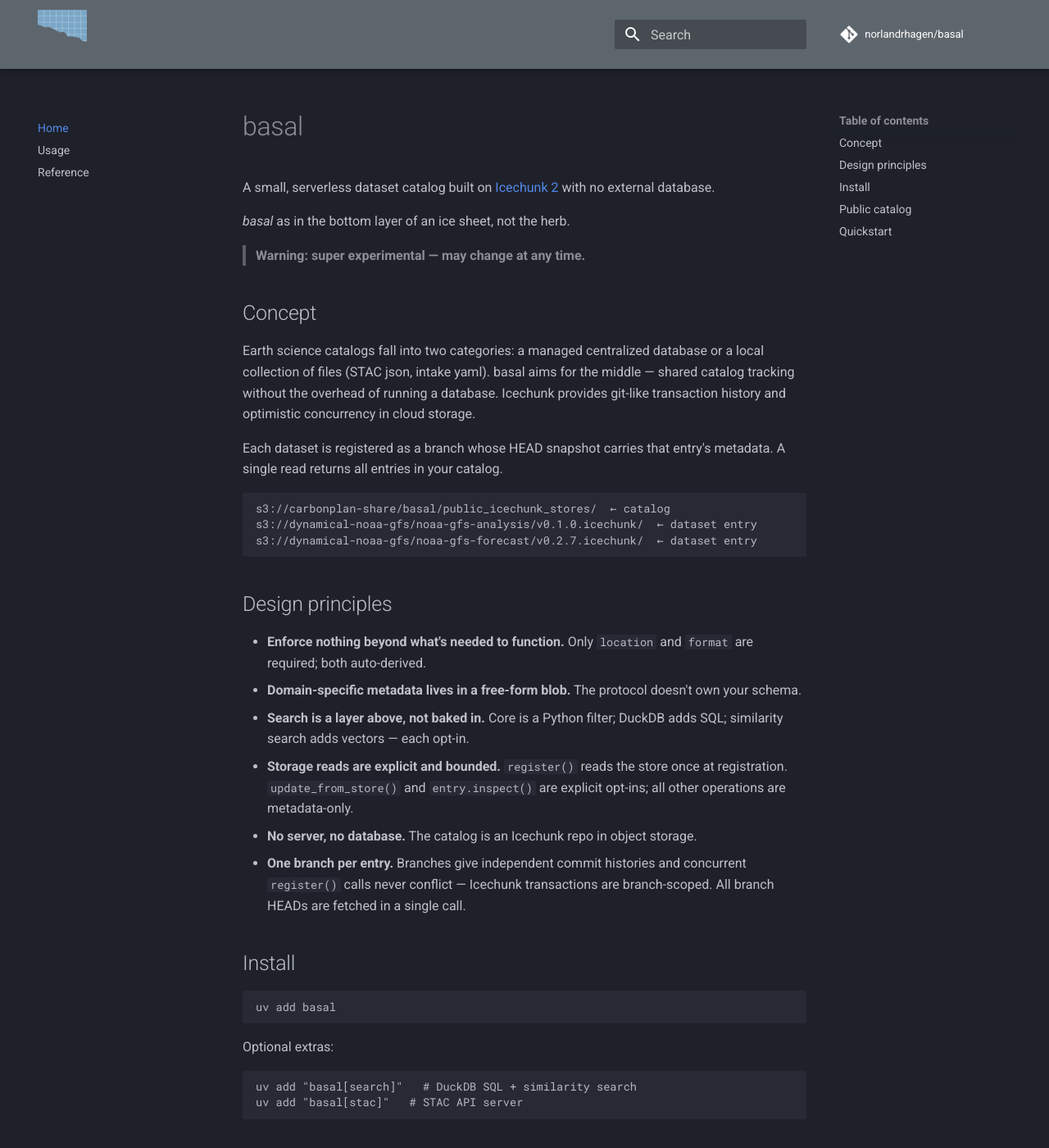
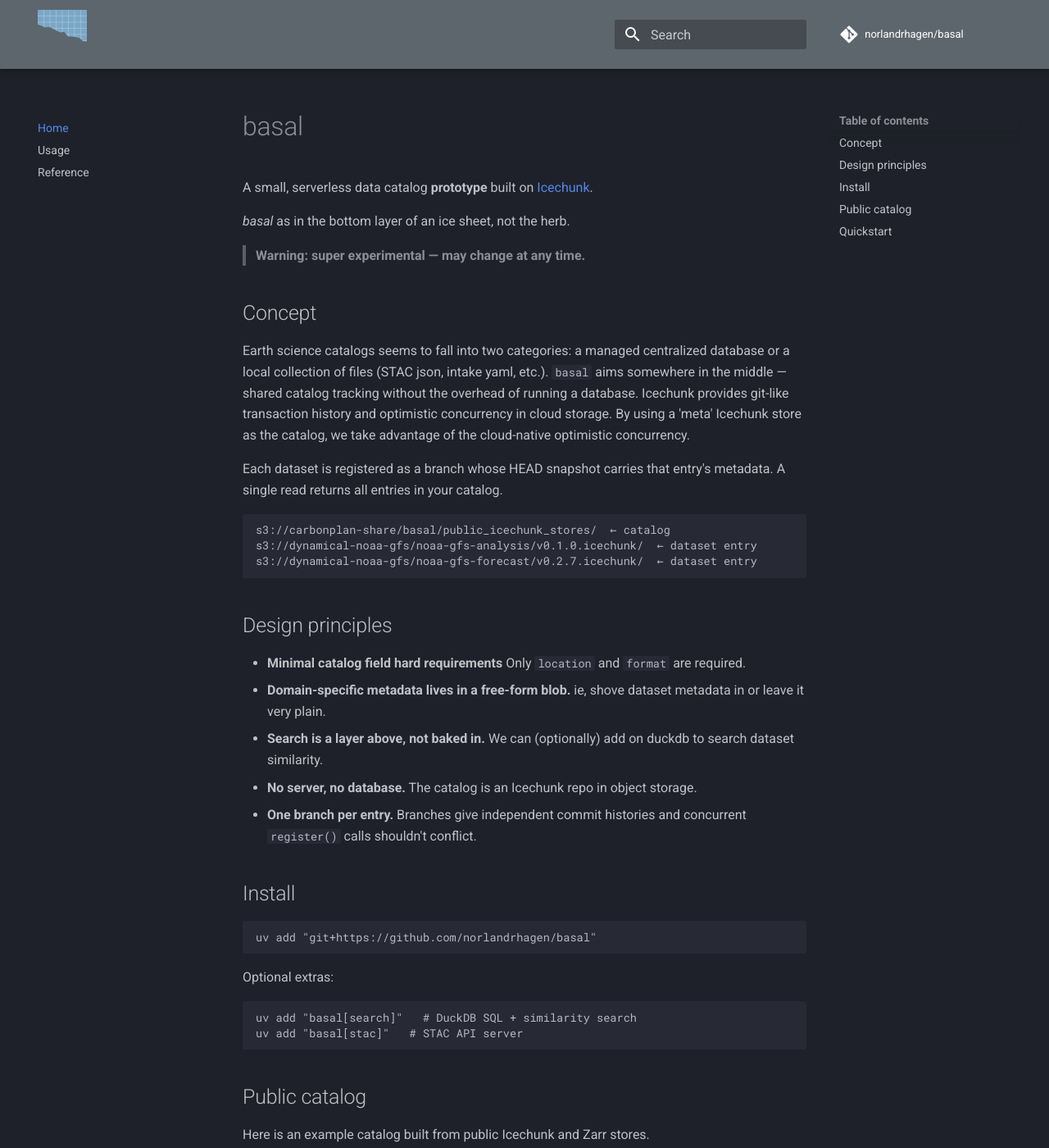
Before and after one commit to norlandrhagen/basal, an MkDocs documentation site: the page built from docs/index.md, in a window 1280 px wide and 1400 px high. Shown: the whole window at 82% size. Built offline with MkDocs 1.6.1 and Material for MkDocs 9.7.7, drawn with Linux system fonts in a browser that asks for light colours; comment, search, counter and statistics services are not loaded; some of the changed text lies outside the part shown.

Commit message:
docs nits

````diff
--- a/docs/index.md
+++ b/docs/index.md
@@ -1,6 +1,6 @@
 # basal
 
-A small, serverless dataset catalog built on [Icechunk 2](https://icechunk.io) with no external database.
+A small, serverless data catalog **prototype** built on [Icechunk](https://icechunk.io).
 
 *basal* as in the bottom layer of an ice sheet, not the herb.
 
@@ -8,7 +8,7 @@
 
 ## Concept
 
-Earth science catalogs fall into two categories: a managed centralized database or a local collection of files (STAC json, intake yaml). basal aims for the middle — shared catalog tracking without the overhead of running a database. Icechunk provides git-like transaction history and optimistic concurrency in cloud storage.
+Earth science catalogs seems to fall into two categories: a managed centralized database or a local collection of files (STAC json, intake yaml, etc.). `basal` aims somewhere in the middle — shared catalog tracking without the overhead of running a database. Icechunk provides git-like transaction history and optimistic concurrency in cloud storage. By using a 'meta' Icechunk store as the catalog, we take advantage of the cloud-native optimistic concurrency.
 
 Each dataset is registered as a branch whose HEAD snapshot carries that entry's metadata. A single read returns all entries in your catalog.
 
@@ -20,17 +20,16 @@
 
 ## Design principles
 
-- **Enforce nothing beyond what's needed to function.** Only `location` and `format` are required; both auto-derived.
-- **Domain-specific metadata lives in a free-form blob.** The protocol doesn't own your schema.
-- **Search is a layer above, not baked in.** Core is a Python filter; DuckDB adds SQL; similarity search adds vectors — each opt-in.
-- **Storage reads are explicit and bounded.** `register()` reads the store once at registration. `update_from_store()` and `entry.inspect()` are explicit opt-ins; all other operations are metadata-only.
+- **Minimal catalog field hard requirements** Only `location` and `format` are required.
+- **Domain-specific metadata lives in a free-form blob.** ie, shove dataset metadata in or leave it very plain.
+- **Search is a layer above, not baked in.** We can (optionally) add on duckdb to search dataset similarity.
 - **No server, no database.** The catalog is an Icechunk repo in object storage.
-- **One branch per entry.** Branches give independent commit histories and concurrent `register()` calls never conflict — Icechunk transactions are branch-scoped. All branch HEADs are fetched in a single call.
+- **One branch per entry.** Branches give independent commit histories and concurrent `register()` calls shouldn't conflict.
 
 ## Install
 
 ```
-uv add basal
+uv add "git+https://github.com/norlandrhagen/basal"
 ```
 
 Optional extras:
@@ -42,7 +41,7 @@
 
 ## Public catalog
 
-No credentials required.
+Here is an example catalog built from public Icechunk and Zarr stores.
 
 ```python exec="true" html="true" session="index"
 import icechunk
````
Also changed, not shown: README.md (+2 -19 lines).
